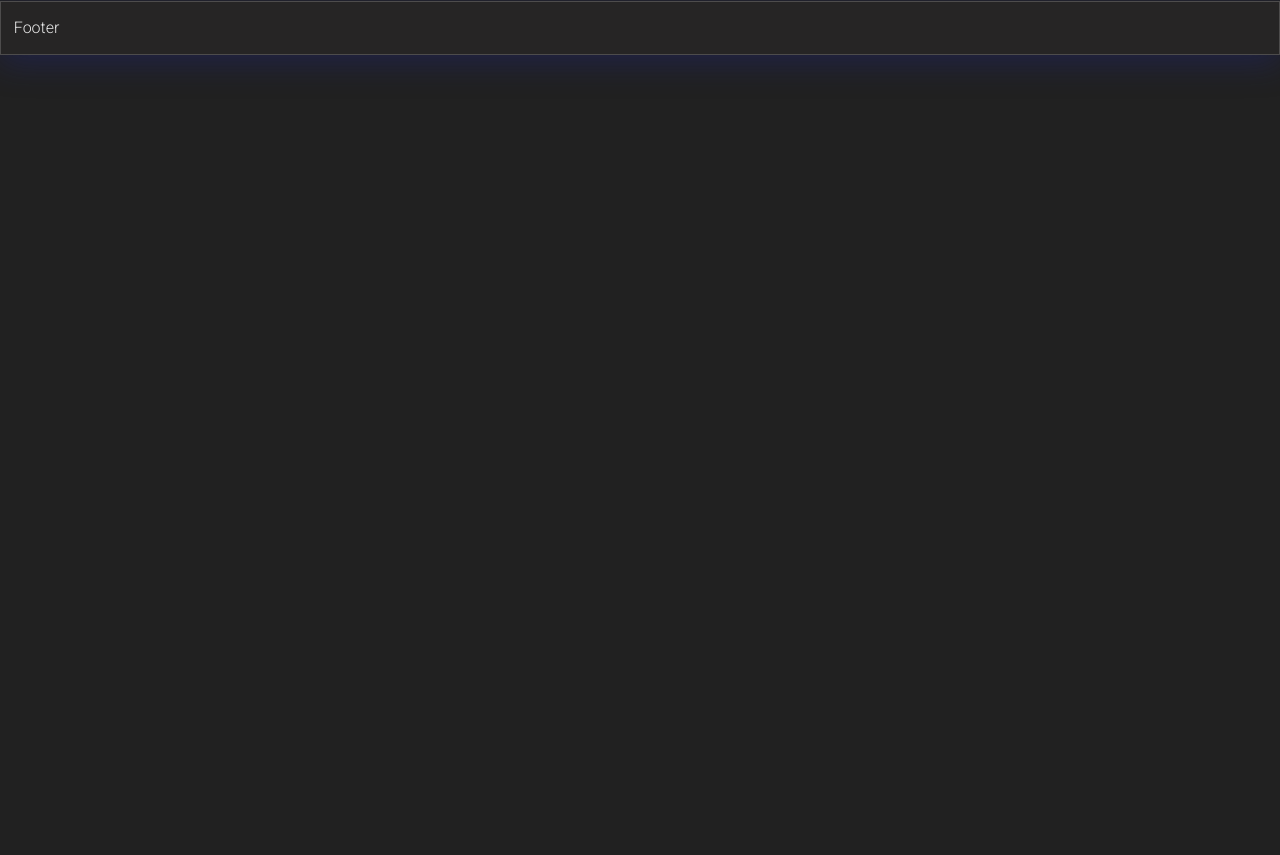
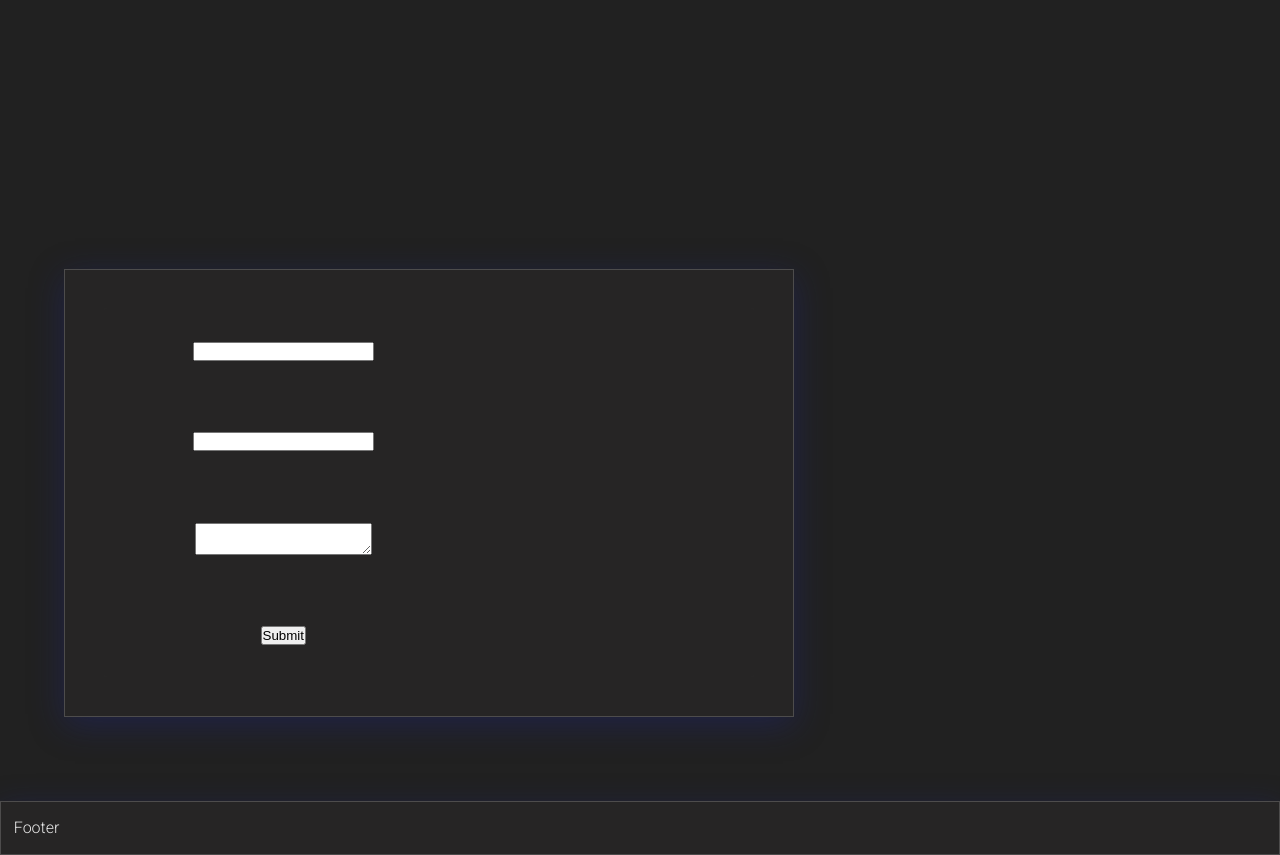
Before and after one commit to khamais-maaroufi/khamais-dev, a React (Vite) app: page / in a window 1280 px wide. Shown: the part 6513-7368 px from the top of the page. Before the commit the page ends 6568 px from the top, so only its background shows below. Built offline with nearby package versions, Linux system fonts and the light colour scheme.

Commit message:
started contact section

```diff
--- a/src/App.jsx
+++ b/src/App.jsx
@@ -14,6 +14,7 @@ import Experinece from "./sections/experience/Experinece";
 import Certification from "./sections/certifications/Certification";
 import Skills from "./sections/skills/Skills";
 import Projects from "./sections/projects/Projects";
+import Contact from "./sections/contact/Contact";
 function App() {
   const [language, setLanguage] = useState(Languages.ENGLISH);
 
@@ -56,6 +57,7 @@ function App() {
         <Certification />
         <Skills />
         <Projects />
+        <Contact />
         <Footer />
       </div>
     </LanguageContext.Provider>
--- /dev/null
+++ b/src/sections/contact/Contact.jsx
@@ -0,0 +1,49 @@
+import React, { useContext } from "react";
+import "./contact.css";
+import LanguageContext from "../../context/LanguageContext";
+
+const Contact = () => {
+  const { language } = useContext(LanguageContext);
+
+  return (
+    <section
+      id="contact"
+      className="section-container"
+      style={{ marginTop: "20vh", height: "80vh" }}
+    >
+      <h1 data-aos="fade-up" className="gradient-text heading-one">
+        Contact
+      </h1>
+      <div className="form-container glass">
+        <form>
+          <input type="text" />
+          <input type="text" />
+          <textarea />
+          <button>Submit</button>
+        </form>
+      </div>
+      <div data-aos="fade-up-right" className="cube">
+        <div id="shape">
+          <div class="front"></div>
+          <div class="left"></div>
+          <div class="right"></div>
+          <div class="top"></div>
+          <div class="bottom"></div>
+          <div class="back"></div>
+        </div>
+      </div>
+      <div data-aos="fade-up-right" className="secondcube">
+        <div id="shape">
+          <div class="front"></div>
+          <div class="left"></div>
+          <div class="right"></div>
+          <div class="top"></div>
+          <div class="bottom"></div>
+          <div class="back"></div>
+        </div>
+      </div>
+    </section>
+  );
+};
+
+export default Contact;
--- /dev/null
+++ b/src/sections/contact/contact.css
@@ -0,0 +1,66 @@
+.cube {
+  position: absolute;
+  right: 10vw;
+  bottom: 25vh;
+  z-index: -1;
+}
+.secondcube {
+  position: absolute;
+  left: 10vw;
+  bottom: 25vh;
+  z-index: -1;
+}
+.form-container {
+  width: 60%;
+  height: 70%;
+}
+.form-container > form {
+  width: 60%;
+  height: 100%;
+  display: flex;
+  flex-direction: column;
+  justify-content: space-evenly;
+  align-items: center;
+}
+#shape {
+  position: relative;
+  width: calc(10vw + 10vh);
+  height: calc(10vw + 10vh);
+  animation: rotate 60s linear infinite;
+  transform-style: preserve-3d;
+}
+#shape div {
+  position: absolute;
+  width: 100%;
+  height: 100%;
+  border: 3px solid #c777b9;
+  box-shadow: 0 0 20px 0px #41dfff;
+  border-radius: 3px;
+}
+#shape div.front {
+  transform: translateZ(calc(-5vw - 5vh));
+}
+#shape div.back {
+  transform: translateZ(calc(5vw + 5vh));
+}
+#shape div.right {
+  transform: translateX(calc(5vw + 5vh)) rotateY(90deg);
+}
+#shape div.left {
+  transform: translateX(calc(-5vw - 5vh)) rotateY(90deg);
+}
+#shape div.top {
+  transform: translateY(calc(5vw + 5vh)) rotateX(90deg);
+}
+#shape div.bottom {
+  transform: translateY(calc(-5vw - 5vh)) rotateX(90deg);
+}
+
+@keyframes rotate {
+  0% {
+    transform: rotateX(0deg) rotateY(0deg) rotateZ(0deg);
+  }
+  100% {
+    transform: rotateX(360deg) rotateY(360deg) rotateZ(360deg);
+  }
+}
--- a/src/sections/introduction/Introduction.jsx
+++ b/src/sections/introduction/Introduction.jsx
@@ -1,4 +1,4 @@
-import React, { useContext, useEffect } from "react";
+import React, { useContext } from "react";
 import introductionData from "./IntroductionData";
 import LanguageContext from "../../context/LanguageContext";
 
```
